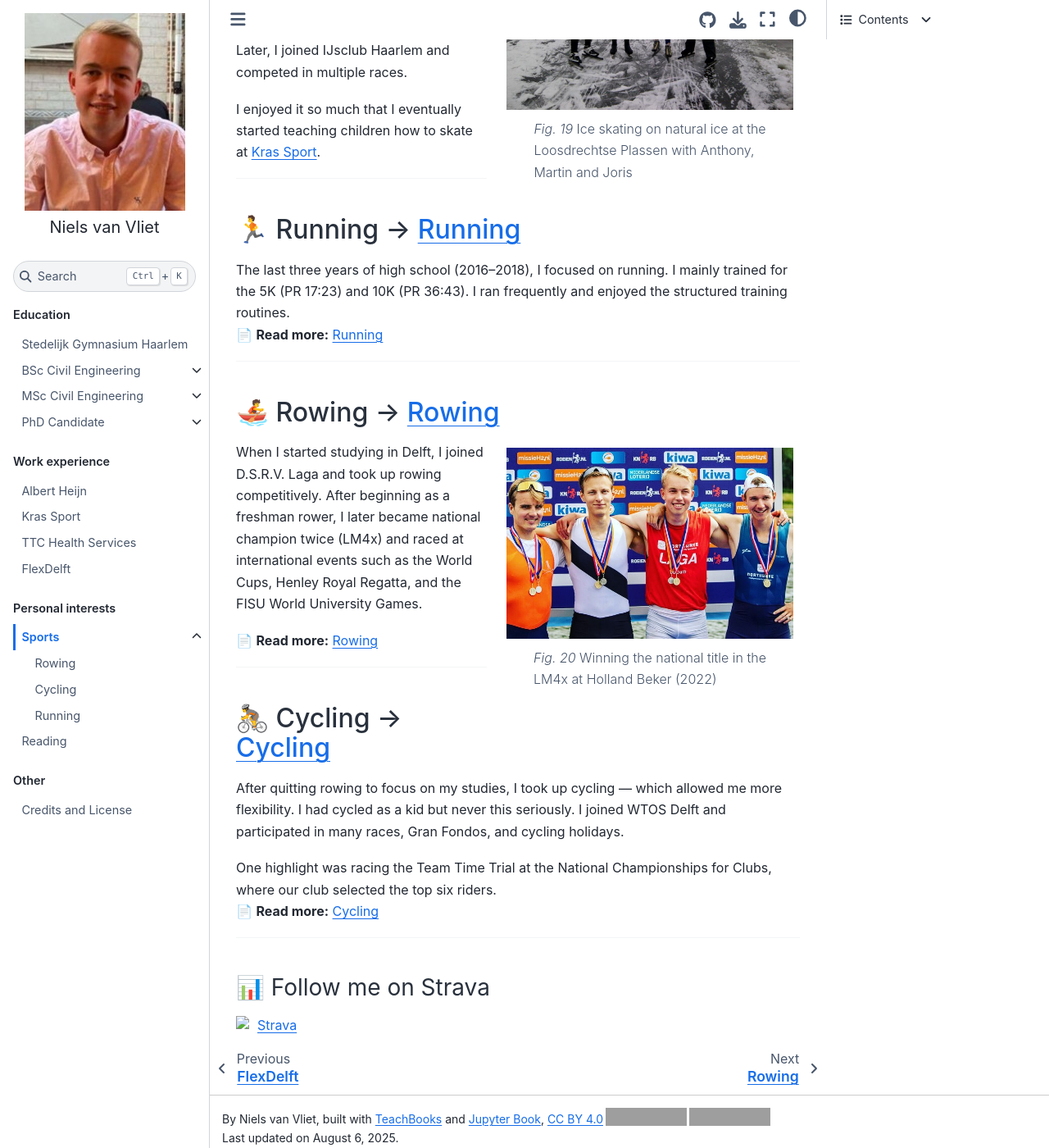
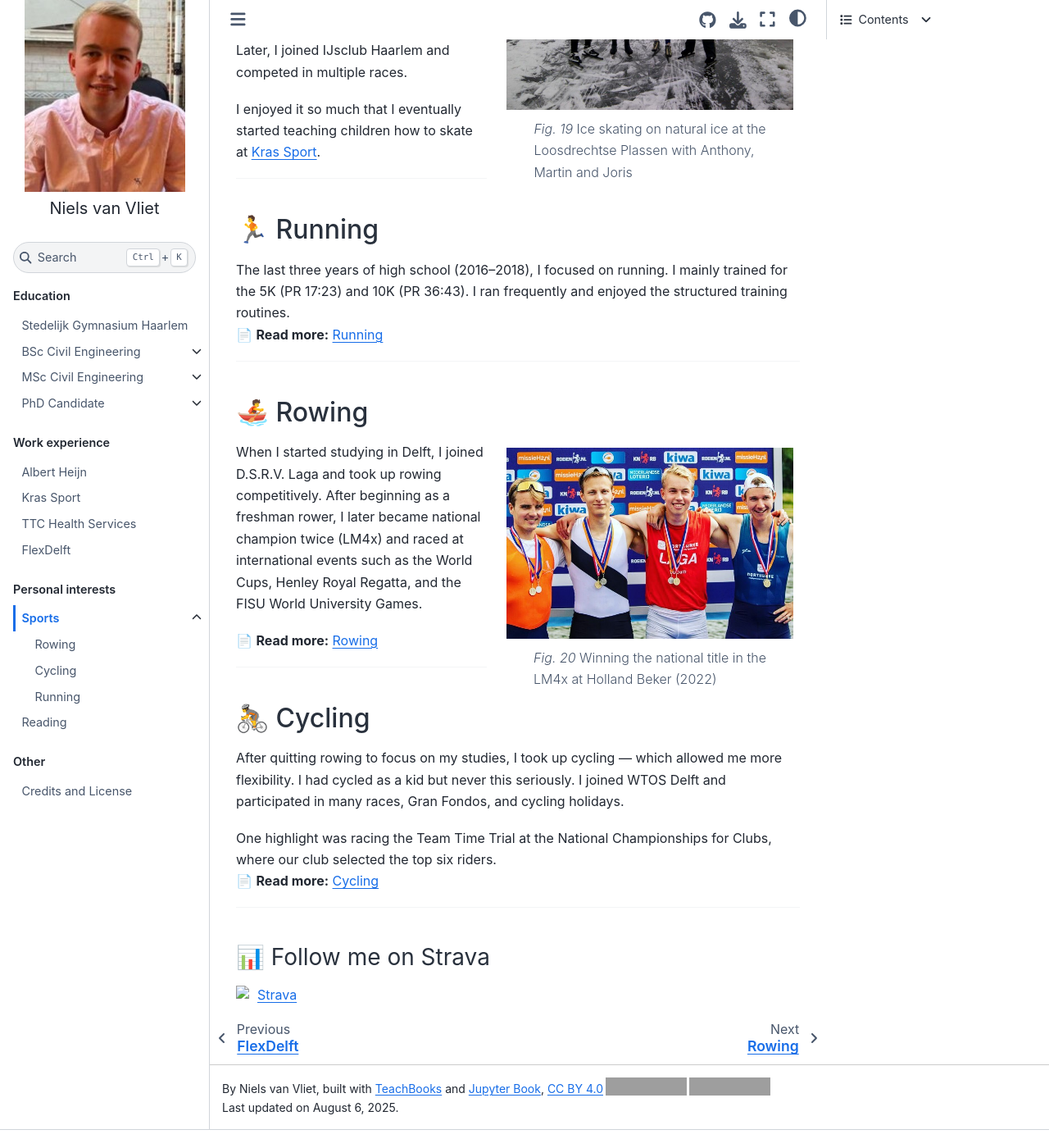
Before and after one commit to navanvliet/navanvliet, a Jupyter Book: the page built from book/Personalinterests/Sports/Sports.md, in a window 1280 px wide and 1400 px high, scrolled down 893 px. Shown: the whole window at 82% size. Built offline with Jupyter Book 1.0.4 settings and Sphinx 7.4.7 and the Sphinx Book theme 1.1.4, drawn with Linux system fonts in a browser that asks for light colours; pages that are not in the unit, such as notebooks, are missing from menus; comment, search, counter and statistics services are not loaded; after the commit the page ends 2271 px from its top, so only the background shows below that; grey boxes are pictures that could not be loaded.

Commit message:
changes sports

````diff
--- a/book/Personalinterests/Sports/Sports.md
+++ b/book/Personalinterests/Sports/Sports.md
@@ -39,14 +39,14 @@
 
 ---
 
-## 🏃 Running → {ref}`Running`
+## 🏃 Running
 
 The last three years of high school (2016–2018), I focused on running. I mainly trained for the 5K (PR 17:23) and 10K (PR 36:43). I ran frequently and enjoyed the structured training routines.
 📄 **Read more:** {ref}`Running`
 
 ---
 
-## 🚣 Rowing → {ref}`Rowing`
+## 🚣 Rowing
 
 ```{figure} Figures/NKLM4x.jpg
 ---
@@ -64,7 +64,7 @@
 
 ---
 
-## 🚴 Cycling → {ref}`Cycling`
+## 🚴 Cycling
 
 After quitting rowing to focus on my studies, I took up cycling — which allowed me more flexibility. I had cycled as a kid but never this seriously. I joined WTOS Delft and participated in many races, Gran Fondos, and cycling holidays.
 
````
